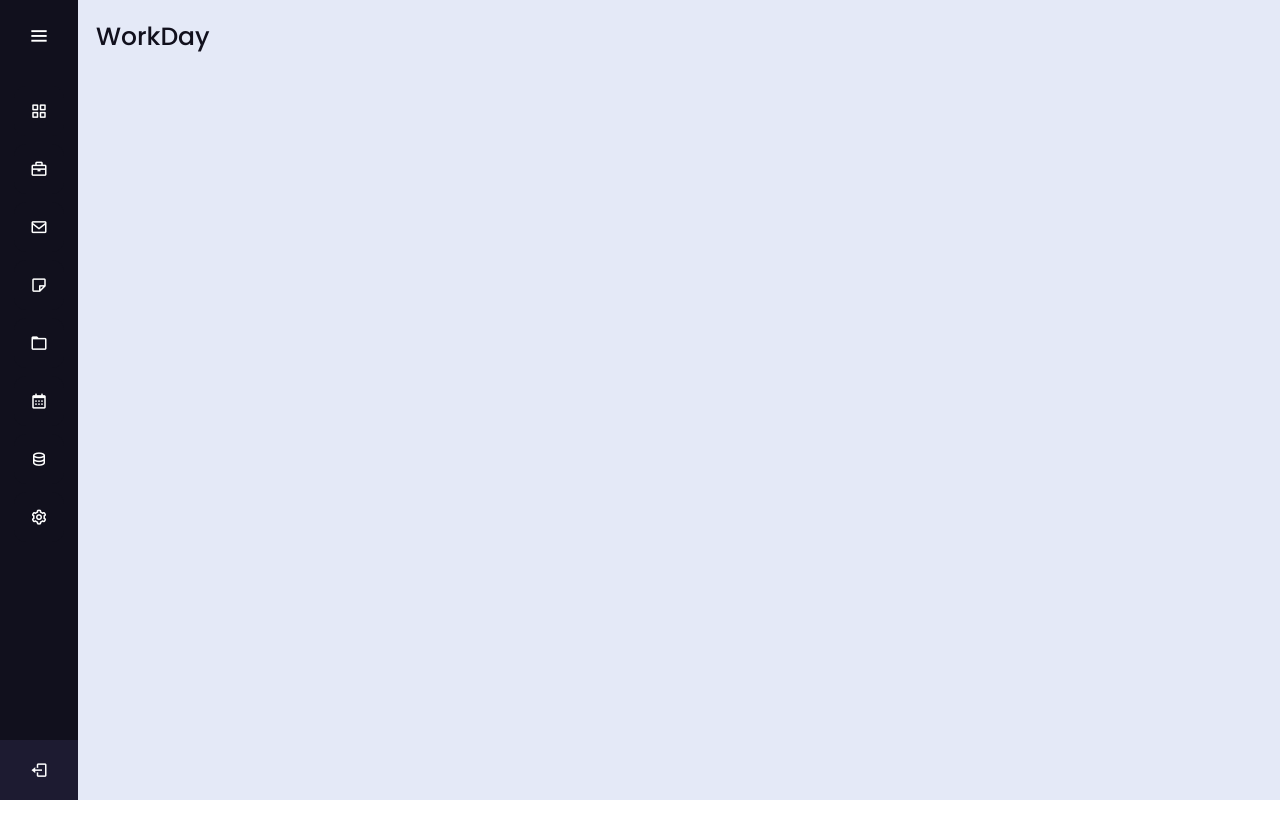
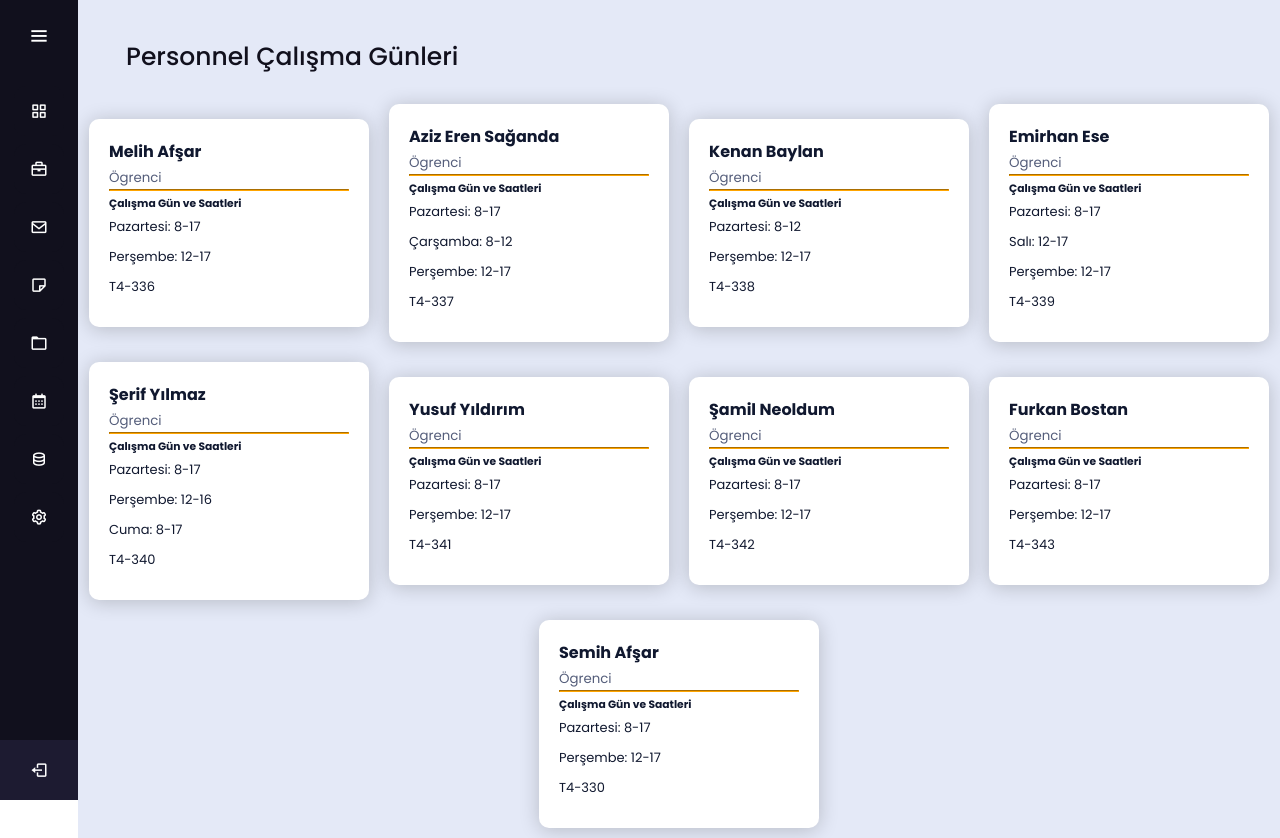
Before and after one commit to melihafsar/Project-Management-Web-Application-React, a React (Create React App) app: page /work-day in a window 1280 px wide. Before the commit the page ends 800 px from the top, so only its background shows below. Built offline with nearby package versions, Linux system fonts and the light colour scheme.

Commit message:
Workday and contact pages added

```diff
--- /dev/null
+++ b/src/components/ContactCard.jsx
@@ -0,0 +1,35 @@
+import React from 'react'
+import noUser from "../static/noUser.jpg";
+import RuleHR from './RuleHR';
+
+function ContactCard(props) {
+    return (
+        <>
+            <div className="card">
+                <div className="card-body">
+                    <div className="user">
+                        <img src={noUser} alt="user" />
+                        <div className="user-info">
+                            <h4>{props.data.personnelName} {props.data.personnelSurname}</h4>
+                            <small>{props.data.personnelStatus}</small>
+                        </div>
+                    </div>
+                    <h5>
+                        {props.data.personnelEmail}
+                    </h5>
+                    <RuleHR color="orange" />
+                    <div className='card1-row'>
+                        <p> Tel:
+                            {props.data.personnelTel}
+                        </p>
+                        <p>
+                            {props.data.personnelAddress}
+                        </p>
+                    </div>
+                </div>
+            </div>
+        </>
+    )
+}
+
+export default ContactCard
--- a/src/components/DragNDrop.jsx
+++ b/src/components/DragNDrop.jsx
@@ -55,7 +55,7 @@ function DragNDrop({ data }) {
                         onDragEnter={dragging && !groupIndex.length ? (e) => handleDragEnter(e, { groupIndex, itemIndex: 0 }) : null}
                     >
                         {groupIndex === 0 ?
-                            <div className={"work-row"}>
+                            <div className={"work-col"}>
                                 <div className="group-title">
                                     {group.title}
                                 </div>
--- /dev/null
+++ b/src/components/RuleHR.jsx
@@ -0,0 +1,16 @@
+import React from 'react'
+
+function RuleHR({color}) {
+  return (
+    <>
+        <hr className='hr'
+      style={{
+        borderColor: color,
+        width: 240,
+      }}
+    />
+    </>
+  )
+}
+
+export default RuleHR
--- /dev/null
+++ b/src/components/WorkDayCard.jsx
@@ -0,0 +1,47 @@
+import React from 'react'
+import RuleHR from './RuleHR'
+
+
+
+function WorkDayCard({data}) {
+    return (
+        <>
+            <div className="card">
+                <div className="card-body">
+                    <div className="user">
+                        <div className="user-info">
+                            <h4>{data.personnelName} {data.personnelSurname}</h4>
+                            <small>{data.personnelStatus}</small>
+                        </div>
+                    </div>
+                    <RuleHR color="orange" />
+                    <h6 id='timeH6'>
+                        Çalışma Gün ve Saatleri
+                    </h6>
+                    <div className='work-row'>
+                        {   data.personnelWorkDay.monday &&
+                            <p>Pazartesi: {data.personnelWorkDay.monday}</p>
+                        }
+                        {   data.personnelWorkDay.tuesday &&
+                            <p>Salı: {data.personnelWorkDay.tuesday}</p>
+                        }
+                        {   data.personnelWorkDay.wednesday &&
+                            <p>Çarşamba: {data.personnelWorkDay.wednesday}</p>
+                        }
+                        {   data.personnelWorkDay.thursday &&
+                            <p>Perşembe: {data.personnelWorkDay.thursday}</p>
+                        }
+                        {   data.personnelWorkDay.friday &&
+                            <p>Cuma: {data.personnelWorkDay.friday}</p>
+                        }
+                        <p>
+                            {data.personnelAddress}
+                        </p>
+                    </div>
+                </div>
+            </div>
+        </>
+    )
+}
+
+export default WorkDayCard
--- a/src/pages/Contact.jsx
+++ b/src/pages/Contact.jsx
@@ -1,6 +1,6 @@
 import React from 'react'
 import SideBar from "../components/SideBar";
-import noUser from "../static/noUser.jpg";
+import ContactCard from "../components/ContactCard";
 
 const contactData = [
   {
@@ -11,15 +11,6 @@ const contactData = [
     personnelEmail: "melihafsar@marun.edu.tr",
     personnelTel: "05542114878",
     personnelAddress: "T4-WorkRoom"
-  },
-  {
-    personnelID: "3",
-    personnelName: "Yusuf",
-    personnelSurname: "Yıldırım",
-    personnelStatus: "Ögrenci",
-    personnelEmail: "yusufyildirim@marun.edu.tr",
-    personnelTel: "05547895662",
-    personnelAddress: "T4-302"
   },
   {
     personnelID: "4",
@@ -57,6 +48,69 @@ const contactData = [
     personnelTel: "05542114878",
     personnelAddress: "T4-306"
   },
+  {
+    personnelID: "3",
+    personnelName: "Yusuf",
+    personnelSurname: "Yıldırım",
+    personnelStatus: "Ögrenci",
+    personnelEmail: "yusufyildirim@marun.edu.tr",
+    personnelTel: "05547895662",
+    personnelAddress: "T4-302"
+  },
+  {
+    personnelID: "10",
+    personnelName: "Şamil",
+    personnelSurname: "Neoldum",
+    personnelStatus: "Ögrenci",
+    personnelEmail: "samilneoldum@marun.edu.tr",
+    personnelTel: "0554565662",
+    personnelAddress: "T4-320"
+  },
+  {
+    personnelID: "11",
+    personnelName: "Furkan",
+    personnelSurname: "Bostan",
+    personnelStatus: "Ögrenci",
+    personnelEmail: "furkanbostan@marun.edu.tr",
+    personnelTel: "0554656862",
+    personnelAddress: "T4-321"
+  },
+  {
+    personnelID: "12",
+    personnelName: "Semih",
+    personnelSurname: "Afşar",
+    personnelStatus: "Ögrenci",
+    personnelEmail: "semihafsar@marun.edu.tr",
+    personnelTel: "05544578762",
+    personnelAddress: "T4-322"
+  },
+  {
+    personnelID: "7",
+    personnelName: "Şerif",
+    personnelSurname: "Yılmaz",
+    personnelStatus: "Ögrenci",
+    personnelEmail: "serifyilmaz@marun.edu.tr",
+    personnelTel: "05542114878",
+    personnelAddress: "T4-306"
+  },
+  {
+    personnelID: "6",
+    personnelName: "Emirhan",
+    personnelSurname: "Ese",
+    personnelStatus: "Ögrenci",
+    personnelEmail: "eseemirhan@marun.edu.tr",
+    personnelTel: "055055477889",
+    personnelAddress: "T4-305"
+  },
+  {
+    personnelID: "3",
+    personnelName: "Yusuf",
+    personnelSurname: "Yıldırım",
+    personnelStatus: "Ögrenci",
+    personnelEmail: "yusufyildirim@marun.edu.tr",
+    personnelTel: "05547895662",
+    personnelAddress: "T4-302"
+  },
 ]
 
 function Contact() {
@@ -71,29 +125,7 @@ function Contact() {
           {
             contactData.map((personnel, index) => (
               <div key={index} className="container">
-                <div className="card">
-                  <div className="card-body">
-                    <div className="user">
-                      <img src={noUser} alt="user" />
-                      <div className="user-info">
-                        <h4>{personnel.personnelName} {personnel.personnelSurname}</h4>
-                        <small>{personnel.personnelStatus}</small>
-                      </div>
-                    </div>
-                    <h5>
-                      {personnel.personnelEmail}
-                    </h5>
-                    <div className='card1-row'>
-                      <p> Tel:
-                        {personnel.personnelTel}
-                      </p>
-                      <p>
-                        {personnel.personnelAddress}
-                      </p>
-                    </div>
-
-                  </div>
-                </div>
+                <ContactCard data={personnel} />
               </div>
             ))
           }
--- a/src/pages/ProjectBoard.jsx
+++ b/src/pages/ProjectBoard.jsx
@@ -140,7 +140,9 @@ function ProjectBoard() {
           >
             <ModalInfo data={modalInfoData} />
           </Modal>
+          <div className="text">
           <h1 className='page-title'>Proje Tahtası</h1>
+        </div>
           <div className="text board">
             <DragNDrop data={data} />
           </div>
--- a/src/pages/WorkDay.jsx
+++ b/src/pages/WorkDay.jsx
@@ -1,11 +1,155 @@
 import React from 'react'
 import SideBar from "../components/SideBar";
+import WorkDayCard from "../components/WorkDayCard";
+
+const dayData = [
+  {
+    personnelID: "2",
+    personnelName: "Melih",
+    personnelSurname: "Afşar",
+    personnelStatus: "Ögrenci",
+    personnelAddress: "T4-336",
+    personnelWorkDay: {
+      monday: "8-17",
+      tuesday: null,
+      wednesday: null,
+      thursday: "12-17",
+      friday: null
+    },
+  },
+  {
+    personnelID: "4",
+    personnelName: "Aziz Eren",
+    personnelSurname: "Sağanda",
+    personnelStatus: "Ögrenci",
+    personnelAddress: "T4-337",
+    personnelWorkDay: {
+      monday: "8-17",
+      tuesday: null,
+      wednesday: "8-12",
+      thursday: "12-17",
+      friday: null
+    },
+  },
+  {
+    personnelID: "5",
+    personnelName: "Kenan",
+    personnelSurname: "Baylan",
+    personnelStatus: "Ögrenci",
+    personnelAddress: "T4-338",
+    personnelWorkDay: {
+      monday: "8-12",
+      tuesday: null,
+      wednesday: null,
+      thursday: "12-17",
+      friday: null
+    },
+  },
+  {
+    personnelID: "6",
+    personnelName: "Emirhan",
+    personnelSurname: "Ese",
+    personnelStatus: "Ögrenci",
+    personnelAddress: "T4-339",
+    personnelWorkDay: {
+      monday: "8-17",
+      tuesday: "12-17",
+      wednesday: null,
+      thursday: "12-17",
+      friday: null
+    },
+  },
+  {
+    personnelID: "7",
+    personnelName: "Şerif",
+    personnelSurname: "Yılmaz",
+    personnelStatus: "Ögrenci",
+    personnelAddress: "T4-340",
+    personnelWorkDay: {
+      monday: "8-17",
+      tuesday: null,
+      wednesday: null,
+      thursday: "12-16",
+      friday: "8-17"
+    },
+  },
+  {
+    personnelID: "3",
+    personnelName: "Yusuf",
+    personnelSurname: "Yıldırım",
+    personnelStatus: "Ögrenci",
+    personnelAddress: "T4-341",
+    personnelWorkDay: {
+      monday: "8-17",
+      tuesday: null,
+      wednesday: null,
+      thursday: "12-17",
+      friday: null
+    },
+  },
+  {
+    personnelID: "10",
+    personnelName: "Şamil",
+    personnelSurname: "Neoldum",
+    personnelStatus: "Ögrenci",
+    personnelAddress: "T4-342",
+    personnelWorkDay: {
+      monday: "8-17",
+      tuesday: null,
+      wednesday: null,
+      thursday: "12-17",
+      friday: null
+    },
+  },
+  {
+    personnelID: "11",
+    personnelName: "Furkan",
+    personnelSurname: "Bostan",
+    personnelStatus: "Ögrenci",
+    personnelAddress: "T4-343",
+    personnelWorkDay: {
+      monday: "8-17",
+      tuesday: null,
+      wednesday: null,
+      thursday: "12-17",
+      friday: null
+    },
+  },
+  {
+    personnelID: "12",
+    personnelName: "Semih",
+    personnelSurname: "Afşar",
+    personnelStatus: "Ögrenci",
+    personnelAddress: "T4-330",
+    personnelWorkDay: {
+      monday: "8-17",
+      tuesday: null,
+      wednesday: null,
+      thursday: "12-17",
+      friday: null
+    },
+  },
+]
+
 function WorkDay() {
   return (
     <>
       <SideBar />
       <section className="home-section">
-        <div className="text">WorkDay</div>
+        <div className="text">
+          <h1 className='page-title'>Personnel Çalışma Günleri</h1>
+        </div>
+
+
+        <div className='card-b'>
+          {
+            dayData.map((personnel, index) => (
+              <div key={index} className="container">
+                <WorkDayCard data={personnel} />
+              </div>
+            ))
+          }
+        </div>
       </section>
     </>
 
--- a/src/style/app.scss
+++ b/src/style/app.scss
@@ -3,3 +3,8 @@
 @use './login-page.scss';
 @use './project-board.scss';
 @use './contact.scss';
+@use '../style/work-day.scss';
+
+.color-black {
+    color: black;
+}
--- a/src/style/project-board.scss
+++ b/src/style/project-board.scss
@@ -138,7 +138,7 @@
     top: 50%;
 }
 
-.work-row {
+.work-col {
     display: flex;
     flex-direction: row;
     justify-content:space-between;
--- /dev/null
+++ b/src/style/work-day.scss
@@ -0,0 +1,3 @@
+#timeH6 {
+    margin: 5px 0px;
+}
```
Also changed, not shown: src/style/contact.scss (+9 -0 lines).
